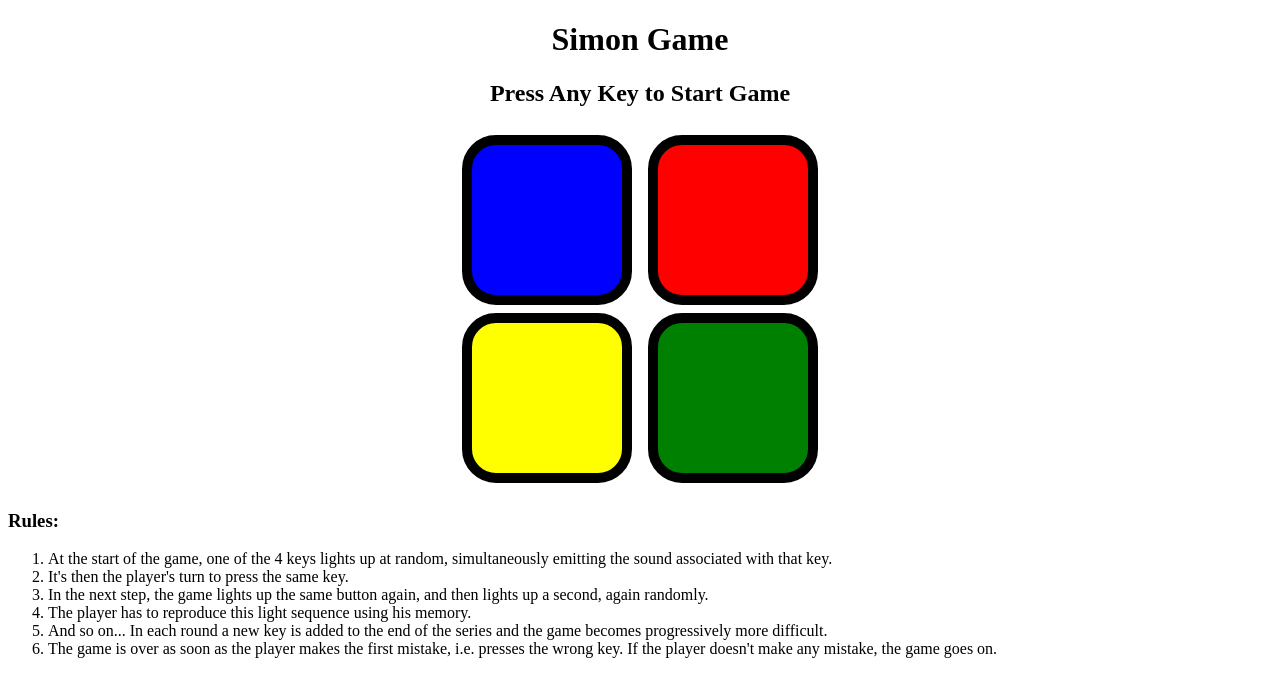
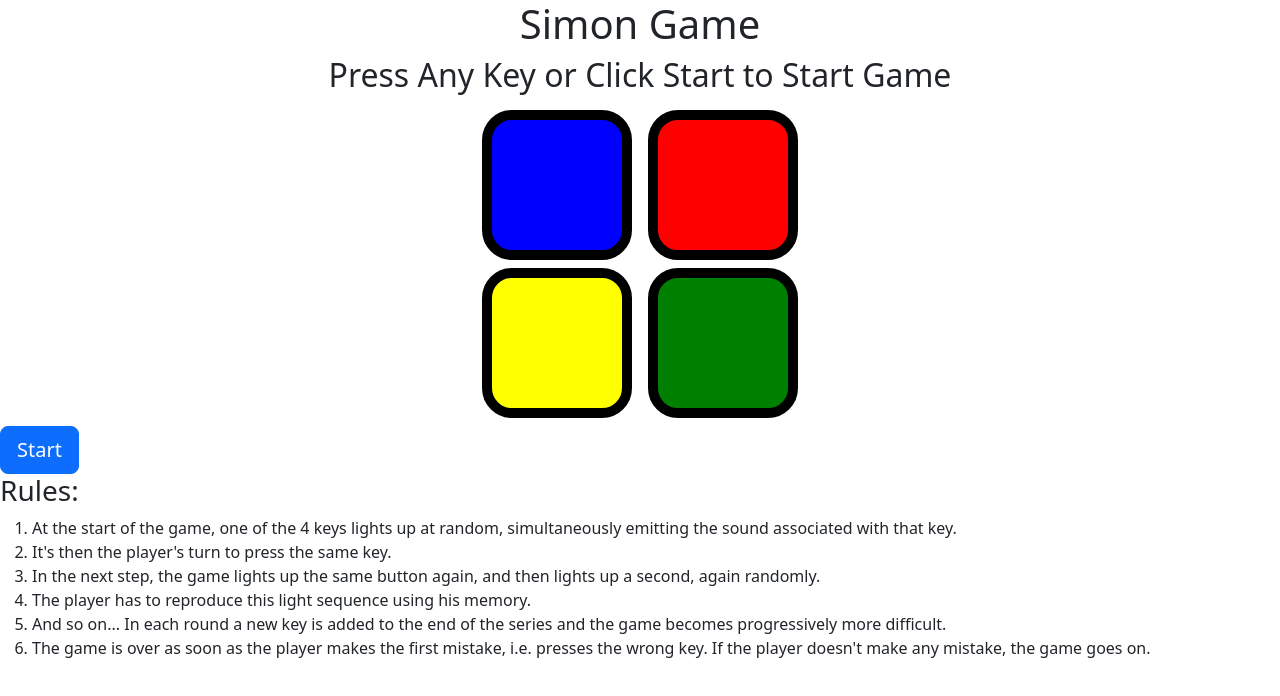
Before and after one commit to Himanshuagrawal2003/Simon-Game, a plain HTML site: page index.html in a window 1280 px wide. Drawn offline with nearby package versions, Linux system fonts and the light colour scheme.

Commit message:
Update index.html

```diff
--- a/index.html
+++ b/index.html
@@ -4,37 +4,52 @@
 <head>
     <meta charset="UTF-8">
     <meta name="viewport" content="width=device-width, initial-scale=1.0">
-    <link rel="stylesheet" href="style.css"/>
-    <link  rel="icon" href="logo.png"/>
+    <link rel="stylesheet" href="style.css" />
+    <link rel="icon" href="logo.png" />
+    <link href="https://cdn.jsdelivr.net/npm/bootstrap@5.3.3/dist/css/bootstrap.min.css" rel="stylesheet">
     <title>Simon Game</title>
 </head>
 
 <body>
+    <div>
         <div class="heading">
             <h1>Simon Game</h1>
-        <h2>Press Any Key to Start Game</h2>
+            <h2>Press Any Key or Click Start to Start Game</h2>
         </div>
+
         <div class="btn-container">
             <div class="line-1">
-            <div class="box colour1" id="colour1" type="Button"></div>
-            <div class="box colour2" id="colour2" type="Button"></div>
+                <div class="box colour1" id="colour1" type="button"></div>
+                <div class="box colour2" id="colour2" type="button"></div>
             </div>
             <div class="line-2">
-            <div class="box colour3" id="colour3" type="Button"></div>
-            <div class="box colour4" id="colour4" type="Button"></div>
+                <div class="box colour3" id="colour3" type="button"></div>
+                <div class="box colour4" id="colour4" type="button"></div>
             </div>
         </div>
-    <div>
+    </div>
+
+
+    <div class="startbtn">
+        <button id="start-btn" type="button" class="btn btn-primary btn-lg">Start</button>
+    </div>
+
+    <div class="rules">
         <h3>Rules:</h3>
         <ol>
-            <li>At the start of the game, one of the 4 keys lights up at random, simultaneously emitting the sound associated with that key.</li>
+            <li>At the start of the game, one of the 4 keys lights up at random, simultaneously emitting the sound
+                associated with that key.</li>
             <li>It's then the player's turn to press the same key.</li>
-            <li>In the next step, the game lights up the same button again, and then lights up a second, again randomly.</li>
+            <li>In the next step, the game lights up the same button again, and then lights up a second, again randomly.
+            </li>
             <li>The player has to reproduce this light sequence using his memory.</li>
-            <li>And so on... In each round a new key is added to the end of the series and the game becomes progressively more difficult.</li>
-            <li>The game is over as soon as the player makes the first mistake, i.e. presses the wrong key. If the player doesn't make any mistake, the game goes on.</li>
+            <li>And so on... In each round a new key is added to the end of the series and the game becomes
+                progressively more difficult.</li>
+            <li>The game is over as soon as the player makes the first mistake, i.e. presses the wrong key. If the
+                player doesn't make any mistake, the game goes on.</li>
         </ol>
     </div>
+
     <script src="app.js"></script>
 </body>
 
```
Lines whose indentation alone changed are shown as unchanged.
